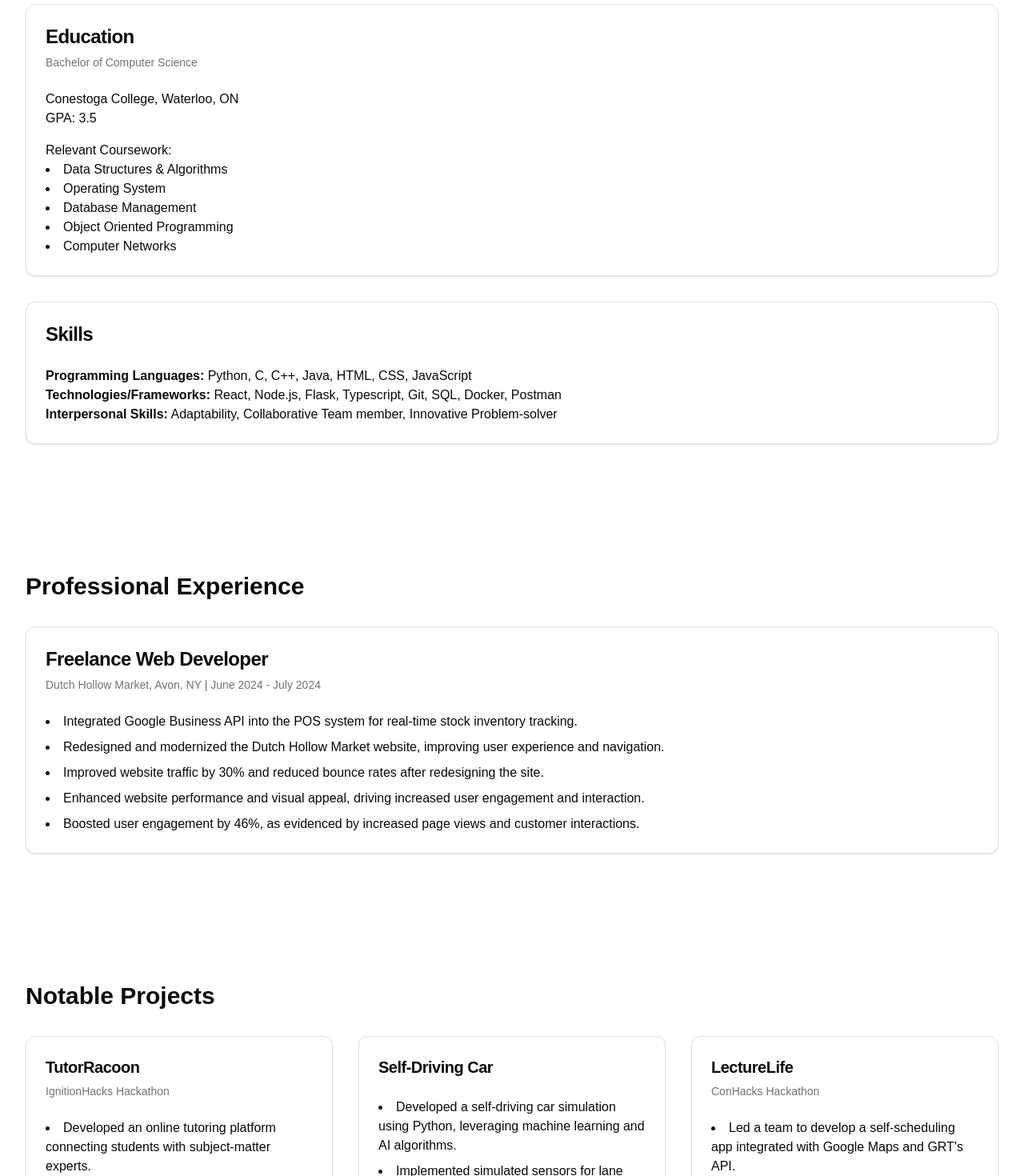
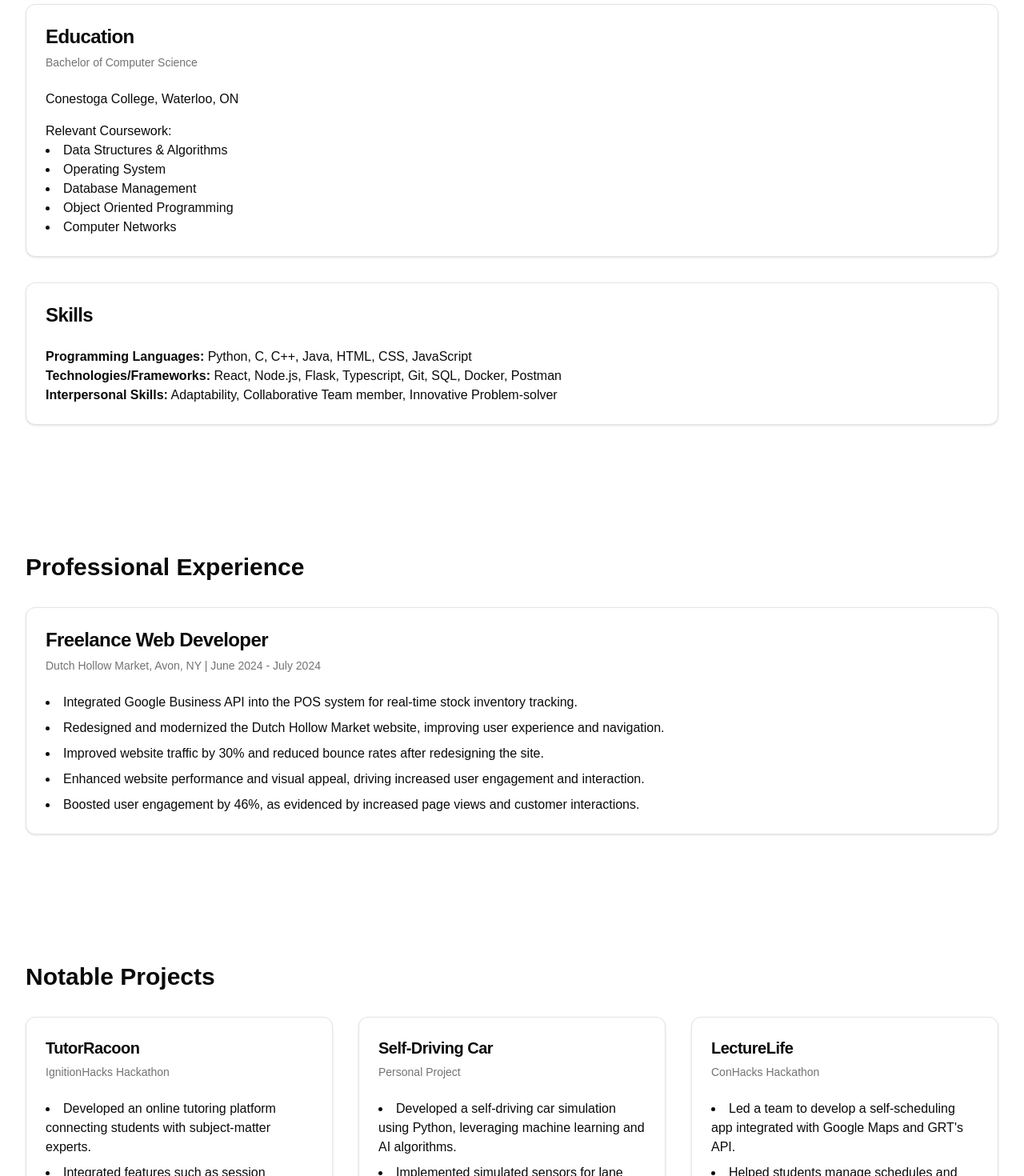
Before and after one commit to R-umaria/portfolio, a Next.js app: page / in a window 1280 px wide. Shown: the part 680-2150 px from the top of the page at 80% size. Built offline with nearby package versions, Linux system fonts and the light colour scheme.

Commit message:
changes made to resume

```diff
--- a/components/PortfolioContent.tsx
+++ b/components/PortfolioContent.tsx
@@ -123,7 +123,6 @@ export default function PortfolioContent() {
             </CardHeader>
             <CardContent>
               <p>Conestoga College, Waterloo, ON</p>
-              <p>GPA: 3.5</p>
               <p className="mt-4">Relevant Coursework:</p>
               <ul className="list-disc list-inside text-sm md:text-base">
                 <li>Data Structures &amp; Algorithms</li>
@@ -187,6 +186,7 @@ export default function PortfolioContent() {
             <Card>
               <CardHeader>
                 <CardTitle className="text-lg md:text-xl">Self-Driving Car</CardTitle>
+                <CardDescription>Personal Project</CardDescription>
               </CardHeader>
               <CardContent>
                 <ul className="list-disc list-inside space-y-2 text-sm md:text-base">
```
Also changed, not shown: 1 other file (tests, documents, lock files or other folders).
